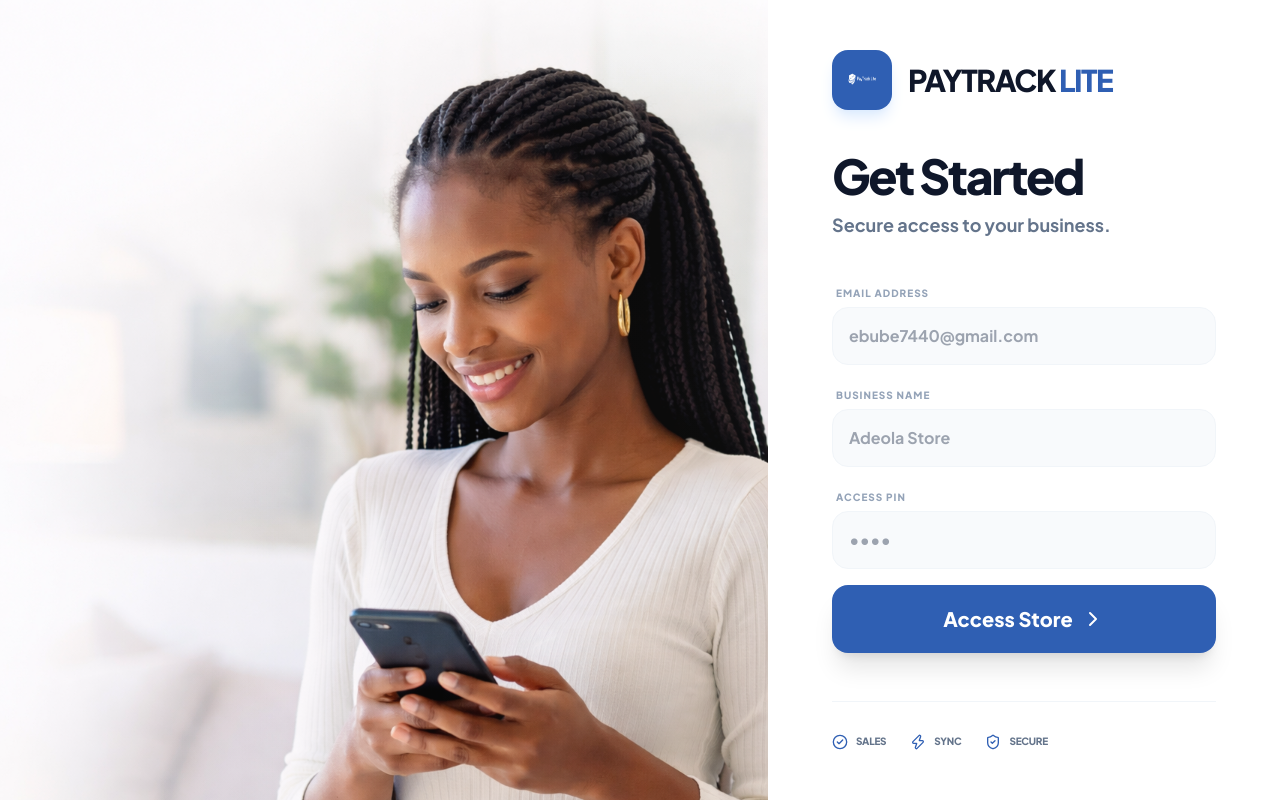
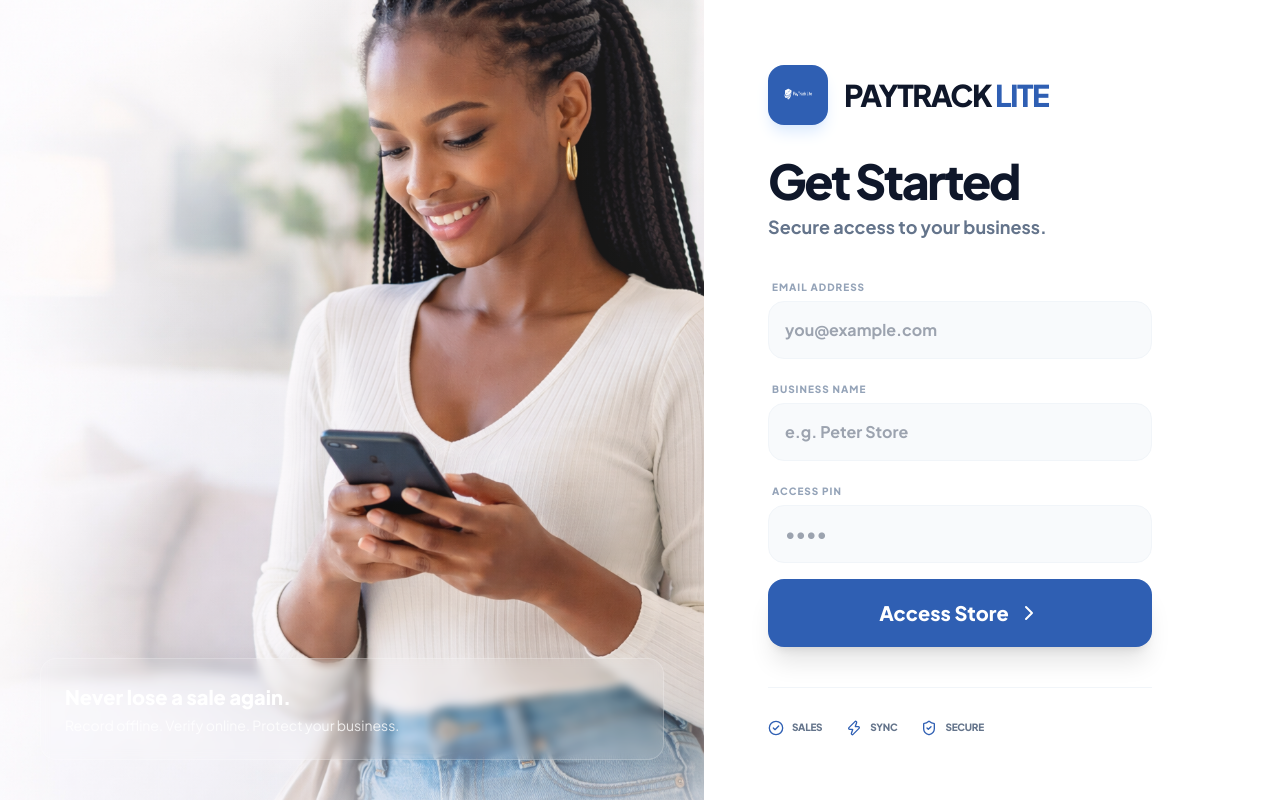
Before and after one commit to paytrack1/paytrack, a React (Vite) app: page / in a window 1280 px wide. Built offline with nearby package versions, Linux system fonts and the light colour scheme.

Commit message:
fix: net profit shows verified sales only, login page improved

```diff
--- a/src/pages/Login.jsx
+++ b/src/pages/Login.jsx
@@ -1,65 +1,54 @@
 import React, { useState } from 'react';
 import { ChevronRight, CheckCircle2, ShieldCheck, Zap } from 'lucide-react';
-import { useStore } from '../store/useStore'; // Assuming this is your Zustand/Context store
+import { useStore } from '../store/useStore';
 
 const Login = () => {
   const { login } = useStore();
   const [loading, setLoading] = useState(false);
-  const [formData, setFormData] = useState({
-    email: '',
-    businessName: '',
-    password: ''
-  });
+  const [formData, setFormData] = useState({ email: '', businessName: '', password: '' });
 
   const handleSubmit = async (e) => {
     e.preventDefault();
     setLoading(true);
-
-    try {
-      // 1. TRY ONLINE LOGIN (If backend is ready)
-      // const response = await fetch('https://api.paytracklite.com/v1/register', {
-      //   method: 'POST',
-      //   headers: { 'Content-Type': 'application/json' },
-      //   body: JSON.stringify(formData)
-      // });
-      // const data = await response.json();
-
-      // 2. OFFLINE BYPASS (Works now while backend is not connected)
-      console.log("Login Attempt:", formData);
-
-      // Simulate a small delay for the backend feel
     setTimeout(() => {
-        // This saves the data to your App State and moves to Dashboard
       login(formData.email, formData.businessName, formData.password);
       setLoading(false);
     }, 1000);
-
-    } catch (error) {
-      console.error("Login Error:", error);
-      setLoading(false);
-    }
   };
 
   return (
-    <div className="h-screen w-full flex flex-col md:flex-row bg-white overflow-hidden font-sans antialiased">
+    <div className="min-h-screen w-full flex flex-col md:flex-row bg-white font-sans antialiased">
 
-      {/* LEFT SIDE: THE IMAGE (60% Width) */}
-      <div className="hidden md:block md:w-[60%] relative h-full bg-slate-100">
+      {/* LEFT — IMAGE */}
+      <div className="hidden md:block md:w-[55%] relative h-screen sticky top-0">
         <img
           src="/login.png"
           alt="Merchant"
-          /* object-top ensures her head is never cut off */
+          className="w-full h-full object-cover object-center"
+        />
+        <div className="absolute inset-0 bg-gradient-to-r from-transparent to-white/10" />
+        <div className="absolute bottom-10 left-10 right-10">
+          <div className="bg-white/10 backdrop-blur-sm rounded-2xl p-6 border border-white/20">
+            <p className="text-white font-black text-xl mb-1">Never lose a sale again.</p>
+            <p className="text-white/80 text-sm">Record offline. Verify online. Protect your business.</p>
+          </div>
+        </div>
+      </div>
+
+      {/* MOBILE IMAGE - shows on small screens */}
+      <div className="md:hidden w-full h-52 relative overflow-hidden">
+        <img
+          src="/login.png"
+          alt="Merchant"
           className="w-full h-full object-cover object-top"
         />
-        {/* Subtle overlay to blend into the white form */}
-        <div className="absolute inset-0 bg-gradient-to-r from-transparent to-white/5"></div>
+        <div className="absolute inset-0 bg-gradient-to-b from-transparent to-white" />
       </div>
 
-      {/* RIGHT SIDE: THE FORM (40% Width) */}
-      <div className="w-full md:w-[40%] flex flex-col p-8 md:p-12 lg:p-16 justify-center bg-white relative">
+      {/* RIGHT — FORM */}
+      <div className="w-full md:w-[45%] flex flex-col px-8 py-10 md:px-12 lg:px-16 justify-center bg-white">
 
-        {/* LOGO & BRAND */}
-        <div className="flex items-center gap-4 mb-10">
+        <div className="flex items-center gap-4 mb-8">
           <div className="bg-[#2F5FB3] p-2.5 rounded-2xl shadow-lg shadow-blue-100">
             <img src="/logo.png" alt="Logo" className="w-10 h-10 brightness-0 invert" />
           </div>
@@ -68,17 +57,13 @@ const Login = () => {
           </span>
         </div>
 
-        {/* TEXT HEADERS */}
-        <div className="mb-10">
-          <h1 className="text-5xl font-[1000] text-[#0F172A] tracking-tighter leading-[1.1] mb-2">
+        <div className="mb-8">
+          <h1 className="text-4xl md:text-5xl font-[1000] text-[#0F172A] tracking-tighter leading-[1.1] mb-2">
             Get Started
           </h1>
-          <p className="text-lg text-slate-500 font-bold">
-            Secure access to your business.
-          </p>
+          <p className="text-lg text-slate-500 font-bold">Secure access to your business.</p>
         </div>
 
-        {/* FORM AREA */}
         <div className="w-full max-w-sm">
           <form onSubmit={handleSubmit} className="space-y-4">
             <div className="space-y-1">
@@ -86,9 +71,9 @@ const Login = () => {
               <input
                 type="email"
                 required
-                placeholder="ebube7440@gmail.com"
+                placeholder="you@example.com"
                 value={formData.email}
-                onChange={(e) => setFormData({...formData, email: e.target.value})}
+                onChange={(e) => setFormData({ ...formData, email: e.target.value })}
                 className="w-full p-4 bg-slate-50 border border-slate-100 rounded-2xl outline-none focus:ring-4 focus:ring-blue-50 transition-all font-bold text-slate-700"
               />
             </div>
@@ -98,9 +83,9 @@ const Login = () => {
               <input
                 type="text"
                 required
-                placeholder="Adeola Store"
+                placeholder="e.g. Peter Store"
                 value={formData.businessName}
-                onChange={(e) => setFormData({...formData, businessName: e.target.value})}
+                onChange={(e) => setFormData({ ...formData, businessName: e.target.value })}
                 className="w-full p-4 bg-slate-50 border border-slate-100 rounded-2xl outline-none focus:ring-4 focus:ring-blue-50 transition-all font-bold text-slate-700"
               />
             </div>
@@ -112,7 +97,7 @@ const Login = () => {
                 required
                 placeholder="••••"
                 value={formData.password}
-                onChange={(e) => setFormData({...formData, password: e.target.value})}
+                onChange={(e) => setFormData({ ...formData, password: e.target.value })}
                 className="w-full p-4 bg-slate-50 border border-slate-100 rounded-2xl outline-none focus:ring-4 focus:ring-blue-50 transition-all font-bold text-slate-700"
               />
             </div>
@@ -122,12 +107,11 @@ const Login = () => {
               disabled={loading}
               className="w-full bg-[#2F5FB3] text-white py-5 rounded-2xl font-black text-xl shadow-xl hover:brightness-110 active:scale-[0.98] transition-all flex items-center justify-center gap-2 mt-4"
             >
-              {loading ? "Connecting..." : "Access Store"} <ChevronRight size={24} />
+              {loading ? 'Connecting...' : 'Access Store'} <ChevronRight size={24} />
             </button>
           </form>
 
-          {/* STATUS ICONS - Bottom of the form context */}
-          <div className="flex gap-6 mt-12 pt-8 border-t border-slate-100">
+          <div className="flex gap-6 mt-10 pt-8 border-t border-slate-100">
             <div className="flex items-center gap-2 text-[10px] font-black uppercase text-slate-500 tracking-tight">
               <CheckCircle2 size={16} className="text-[#2F5FB3]" /> Sales
             </div>
@@ -140,7 +124,6 @@ const Login = () => {
           </div>
         </div>
       </div>
-
     </div>
   );
 };
```
Also changed, not shown: src/pages/Home.jsx (+18 -39 lines). Lines whose indentation alone changed are shown as unchanged.
